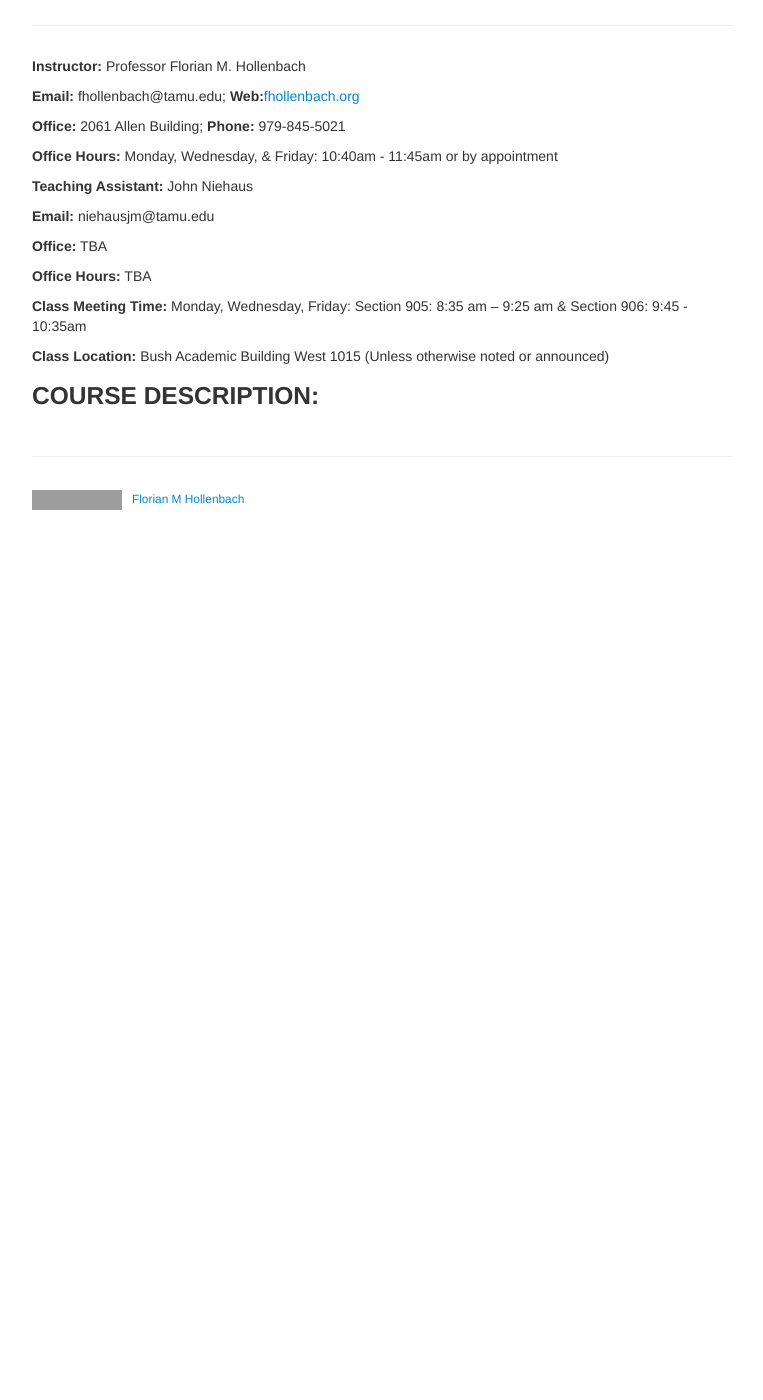
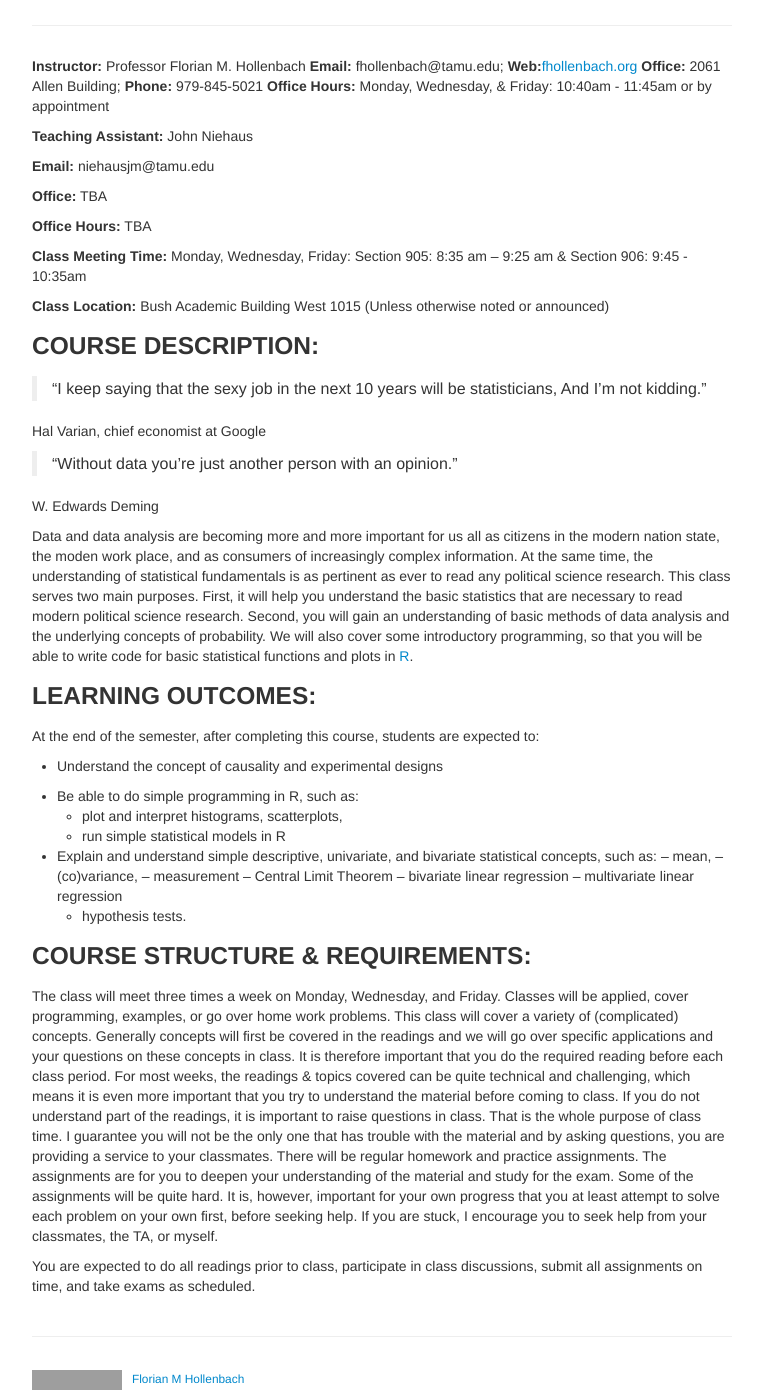
Before and after one commit to fhollenbach/course_page209, a Jekyll site: the page built from pages/syllabus.md, in a window 1280 px wide and 1400 px high, scrolled down 136 px. Shown: the whole window, without its empty margins (258-1021 px from the left). Built offline with Jekyll 4.4.1, drawn with Linux system fonts in a browser that asks for light colours; before the commit the page ends 900 px from its top, so only the background shows below that; grey boxes are pictures that could not be loaded.

Commit message:
edit syllabus2

```diff
--- a/pages/syllabus.md
+++ b/pages/syllabus.md
@@ -5,12 +5,10 @@ description: Introduction to Political Research Methods
 ---
 
 __Instructor:__ Professor Florian M. Hollenbach
+__Email:__ fhollenbach@tamu.edu; __Web:__[fhollenbach.org](fhollenbach.org)
+__Office:__ 2061 Allen Building; __Phone:__ 979-845-5021
+__Office Hours:__ Monday, Wednesday, & Friday: 10:40am - 11:45am or by appointment
 
-__Email:__ fhollenbach@tamu.edu; __Web:__[fhollenbach.org](fhollenbach.org)
-
-__Office:__ 2061 Allen Building; __Phone:__ 979-845-5021
-
-__Office Hours:__ Monday, Wednesday, & Friday: 10:40am - 11:45am or by appointment
 
 
 __Teaching Assistant:__ John Niehaus
@@ -28,3 +26,72 @@ __Class Location:__ Bush Academic Building West 1015 (Unless otherwise noted or
 
 
 ### COURSE DESCRIPTION:
+
+ > “I keep saying that the sexy job in the next 10 years will be statisticians, And I’m not kidding.”
+
+Hal Varian, chief economist at Google
+
+
+> “Without data you’re just another person with an opinion.”
+
+W. Edwards Deming
+
+
+Data and data analysis are becoming more and more important for us all
+as citizens in the modern nation state, the moden work place, and as
+consumers of increasingly complex information. At the same time, the
+understanding of statistical fundamentals is as pertinent as ever to
+read any political science research. This class serves two main
+purposes. First, it will help you understand the basic statistics that
+are necessary to read modern political science research. Second, you
+will gain an understanding of basic methods of data analysis and the
+underlying concepts of probability. We will also cover some
+introductory programming, so that you will be able to write code for
+basic statistical functions and plots in
+[R](https://www.r-project.org/about.html).
+
+### LEARNING OUTCOMES:
+At the end of the semester, after completing this course, students are expected to:
+
+- Understand the concept of causality and experimental designs
+
+- Be able to do simple programming in R, such as:
+  - plot and interpret histograms, scatterplots,
+  - run simple statistical models in R
+
+- Explain and understand simple descriptive, univariate, and bivariate statistical concepts, such as:
+  – mean,
+  – (co)variance,
+  – measurement
+  – Central Limit Theorem
+  – bivariate linear regression
+  – multivariate linear regression
+  - hypothesis tests.
+
+
+### COURSE STRUCTURE & REQUIREMENTS:
+
+The class will meet three times a week on Monday, Wednesday, and
+Friday. Classes will be applied, cover programming, examples, or go
+over home work problems. This class will cover a variety of
+(complicated) concepts. Generally concepts will first be covered in
+the readings and we will go over specific applications and your
+questions on these concepts in class. It is therefore important that
+you do the required reading before each class period. For most weeks,
+the readings & topics covered can be quite technical and challenging,
+which means it is even more important that you try to understand the
+material before coming to class. If you do not understand part of the
+readings, it is important to raise questions in class. That is the
+whole purpose of class time. I guarantee you will not be the only one
+that has trouble with the material and by asking questions, you are
+providing a service to your classmates. There will be regular homework
+and practice assignments. The assignments are for you to deepen your
+understanding of the material and study for the exam. Some of the
+assignments will be quite hard. It is, however, important for your own
+progress that you at least attempt to solve each problem on your own
+first, before seeking help. If you are stuck, I encourage you to seek
+help from your classmates, the TA, or myself.
+
+You are expected to do all readings prior to class, participate in
+class discussions, submit all assignments on time, and take exams as
+scheduled.
```
